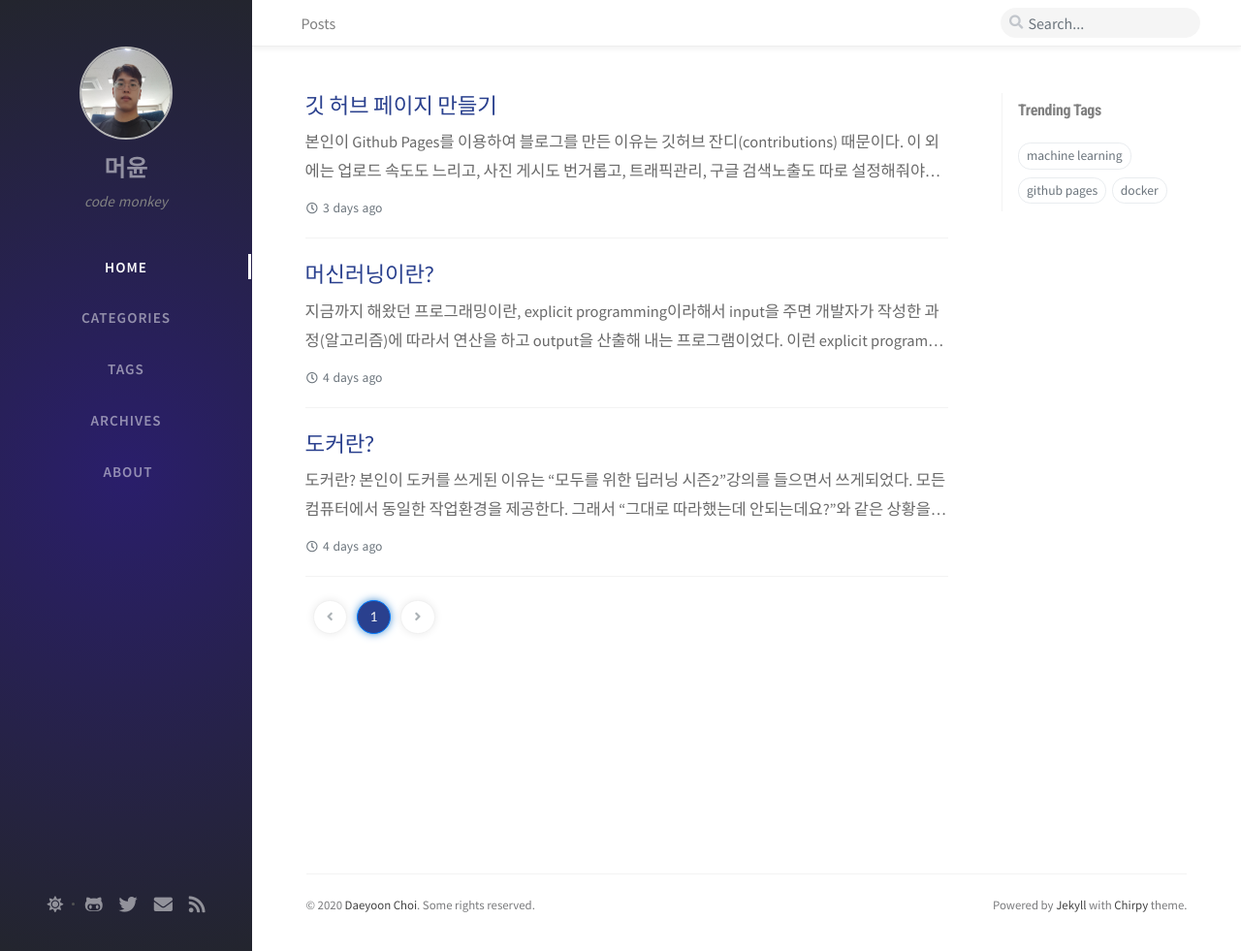
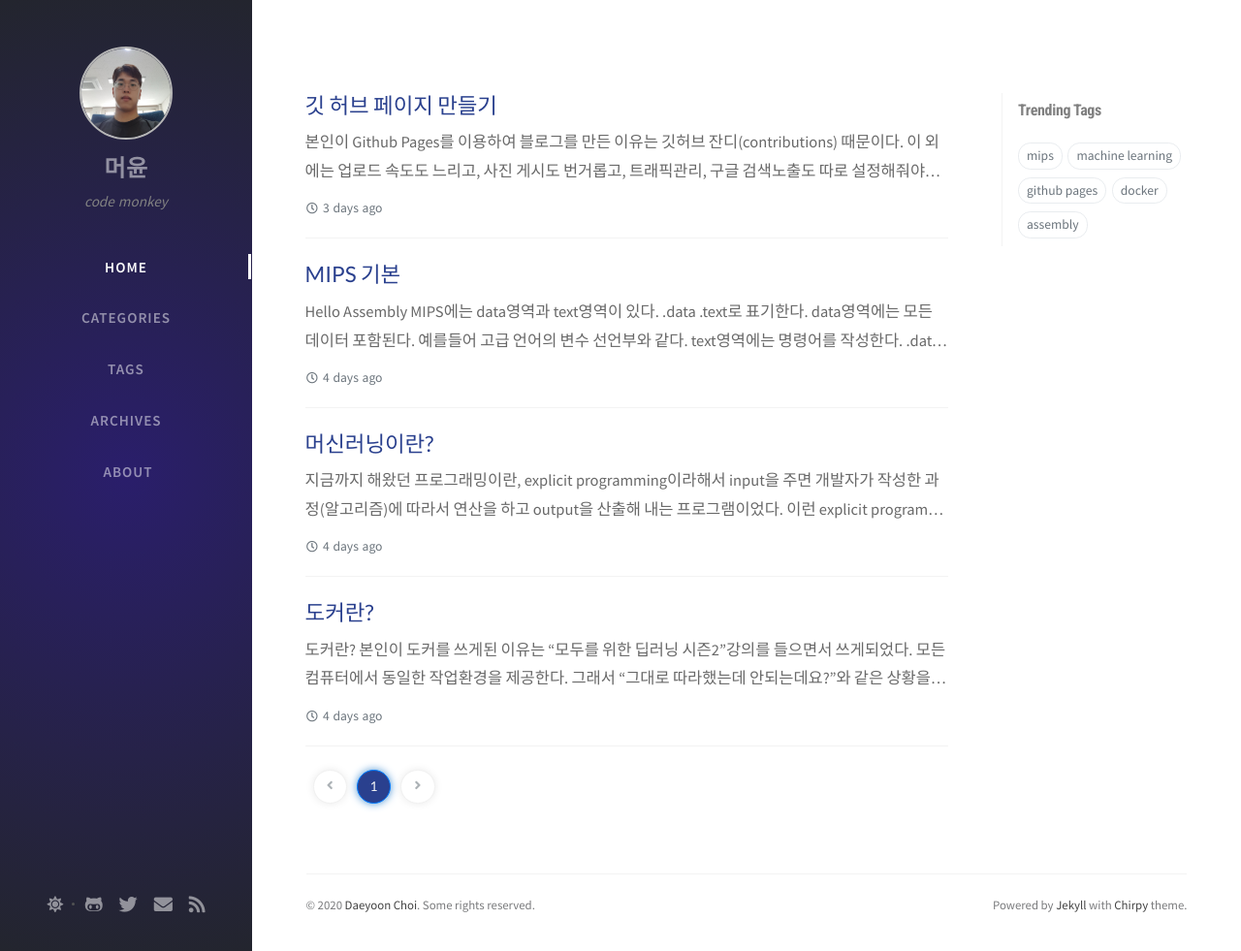
Before and after one commit to Yoon6/Yoon6.github.io, a Jekyll site: the page built from index.html, in a window 1280 px wide and 981 px high. Shown: the whole window at 97% size. Built offline with Jekyll 4.4.1, drawn with Linux system fonts in a browser that asks for light colours; nearby versions of some CDN libraries; the list of posts is cut into pages by our own code; comment, search, counter and statistics services are not loaded; some of the changed lines change nothing that is shown.

Commit message:
MIPS-posting1

````diff
--- a/_config.yml
+++ b/_config.yml
@@ -13,9 +13,7 @@ title: 머윤                          # the main title
 tagline: code monkey  # it will display as the sub-title
 
 description: >-                        # used by seo meta and the atom feed
-  A minimal, portfolio, sidebar,
-  bootstrap Jekyll theme with responsive web design
-  and focuses on text presentation.
+  Blog
 
 # Replace with the website url, e.g. 'https://username.github.io'
 url: 'https://yoon6.github.io'
--- /dev/null
+++ b/_posts/2020-10-05-assembly-mips.md
@@ -0,0 +1,213 @@
+---
+title: MIPS 기본
+date: 2020-10-02 17:18:00 +0900
+categories: [Programming, Assembly]
+tags: [assembly, mips]     # TAG names should always be lowercase
+---
+## Hello Assembly
+
+MIPS에는 `data`영역과 `text`영역이 있다. `.data` `.text`로 표기한다.
+
+data영역에는 모든 데이터 포함된다. 예를들어 고급 언어의 변수 선언부와 같다.
+
+text영역에는 명령어를 작성한다.
+
+```
+.data
+	myMessage: .asciiz  "Hello World \n"
+
+.text
+	li $v0, 4 # 프로그램에게 출력하겠다고 알려주는 것
+	# myMessage 변수를 출력하고 싶다.
+	# 레지스터에 넣어서 출력해야한다. a0사용
+	la $a0, myMessage
+	syscall # do it
+```
+
+## Printing an Integer
+
+어떻게 정수를 정의하는 지.
+
+`word`는 32비트 4바이트이다. 정수형을 정의할 때는 32비트, 4바이트, 즉 1워드가 필요하다.
+
+```
+.data
+	age: .word 20 # this is a word or integer.
+
+.text
+	#print integer on the screen.
+	li $v0, 1 # Integer, 1word를 출력할 준비를 해라.
+	lw $a0, age # lw = load word, a0= argument레지스터 사용.
+	syscall # call do it
+```
+
+## Adding Integer
+
+정수의 덧셈.
+
+2개의 변수를 정의한다. 이는 메모리에 임의로 접근한다.
+
+덧셈은 프로세서에서 이루어지기 때문에, 레지스터로 로드해서 사용해야한다.
+
+`lw` 는 load word의 약자로 값(a word)을 메모리에서 가져와서 레지스터로 넣어라는 명령어이다.
+
+```
+.data
+	number1: .word 5
+	number2: .word 10
+
+.text
+	lw $t0, number1($zero)
+	lw $t1, number2($zero)
+
+	add $t2, $t0, $t1 # t2 = t0 + t1
+
+	li $v0, 1
+	add $a0, $zero, $t2
+	syscall
+```
+
+## Multiplying Integers
+
+`mul`과 `mult` 명령어로 곱셈을 수행한다.
+
+또 `sll` 명령어도 있다. 이는 매우 효과적이지만 능동적이지 못하다.
+
+`addi`는 immediate값(변수x, 정수)과 덧셈 연산을 수행한다.
+
+```
+.data
+
+.text
+	addi $s0, $zero, 10
+	addi $s1, $zero, 4
+
+	mul $t0, $s0, $s1
+
+
+	# display
+	li $v0, 1
+	add $a0, $zero, $t0
+	syscall
+```
+
+## Introduction to Functions
+
+같은 내용을 여러 번 호출할 때 사용.
+
+`main:` 레이블은 프로그램의 메인함수, 메인 모듈이라고 할 수 있다.
+
+`jr $ra` : 리턴 주소이다.
+
+`caller`(여기서는 main) 프로그램의 끝을 알려주는 코드가 있어야한다.
+
+`jal displayMessage` : displayMessage함수로 jump한다. callee(dis~함수) `jr $ra`가 호출되면 이부분으로 돌아온다.
+
+```
+.data
+	message: .asciiz "Hi, everybody.\nMy name is Yoon.\n"
+.text
+	main: #caller
+		jal displayMessage
+
+		addi $s0, $zero, 5
+
+		# print
+		li $v0, 1
+		add $a0, $zero, $s0
+		syscall
+
+		#tell the system that program is done
+		li $v0, 10
+		syscall
+
+	displayMessage: # callee
+		li $v0, 4
+		la $a0, message
+		syscall
+
+		jr $ra
+```
+
+## Conditional statement
+
+if문의 기능.
+
+```
+.data
+	message: .asciiz  "The numbers are equal."
+	message2: .asciiz  "Nothing happened"
+.text
+	main:
+		addi $t0, $zero, 20
+		addi $t1, $zero, 20
+
+		# if t0==t1? , branch equal
+		beq $t0, $t1, numbersEqual
+
+		# branch not equal
+		#		bne $t0, $t1, numbersDifferent
+
+		# Syscall to end programs
+		li $v0, 10
+		syscall
+
+	numbersEqual:
+		li $v0, 4
+		la $a0, message
+		syscall
+
+	numbersDifferent:
+		li $v0, 4
+		la $a0, message2
+		syscall
+```
+
+## While Loop
+
+while문의 기능.
+
+`while:` 과 `exit:` 이 필요하다.
+
+```
+.data
+	message: .asciiz  "After while loop is done"
+	space: .asciiz  ", "
+.text
+	main:
+		# i=0
+		addi $t0, $zero, 0
+
+		while:
+			# t0 < 10 -> exit
+			bgt $t0, 10, exit
+
+			jal printNumber
+
+			# i++
+			addi $t0, $t0, 1
+
+			# 반복시키는 명령어, while로 jump
+			j while
+
+		exit:
+			li $v0, 4
+			la $a0, message
+			syscall
+
+
+		# end of program
+		li $v0, 10
+		syscall
+
+	printNumber:
+		li $v0, 1
+		add $a0, $t0, $zero
+		syscall
+
+		li $v0, 4
+		la $a0, space
+		syscall
+
+		jr $ra
+```
````
